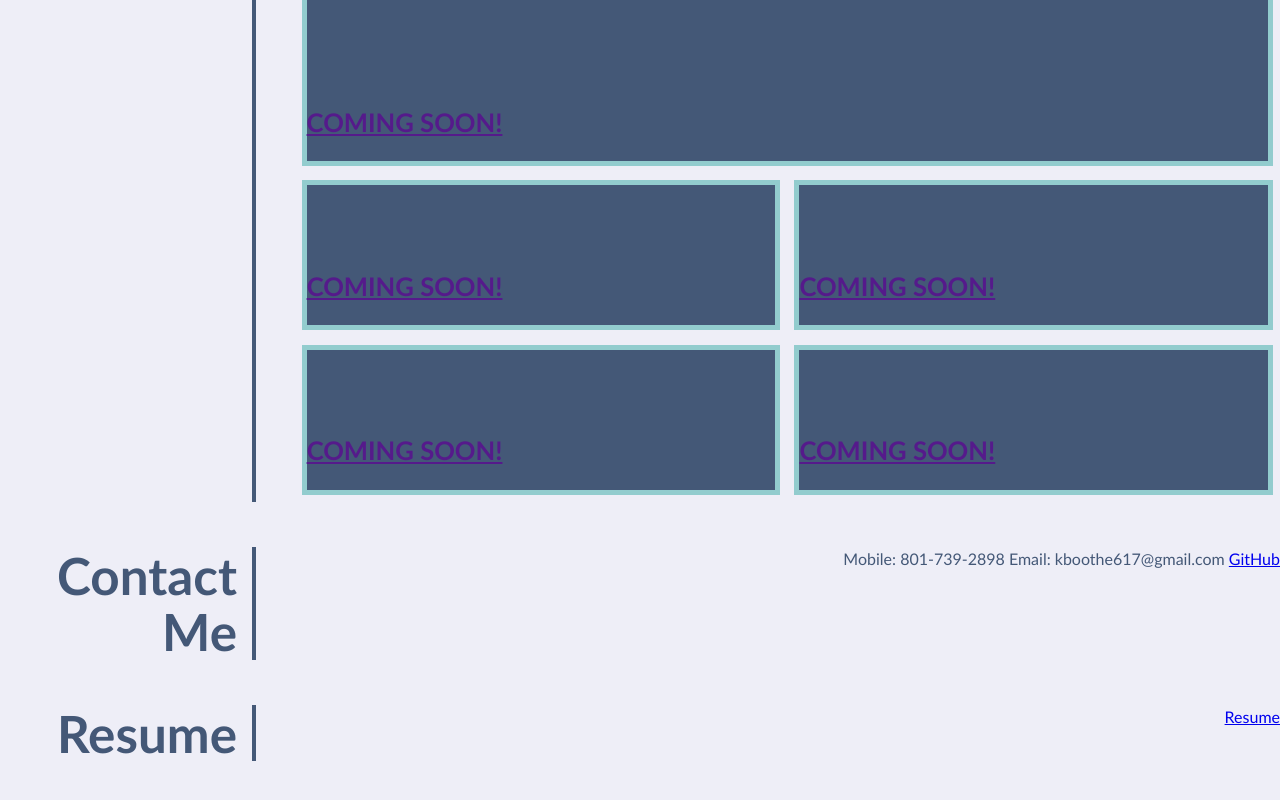
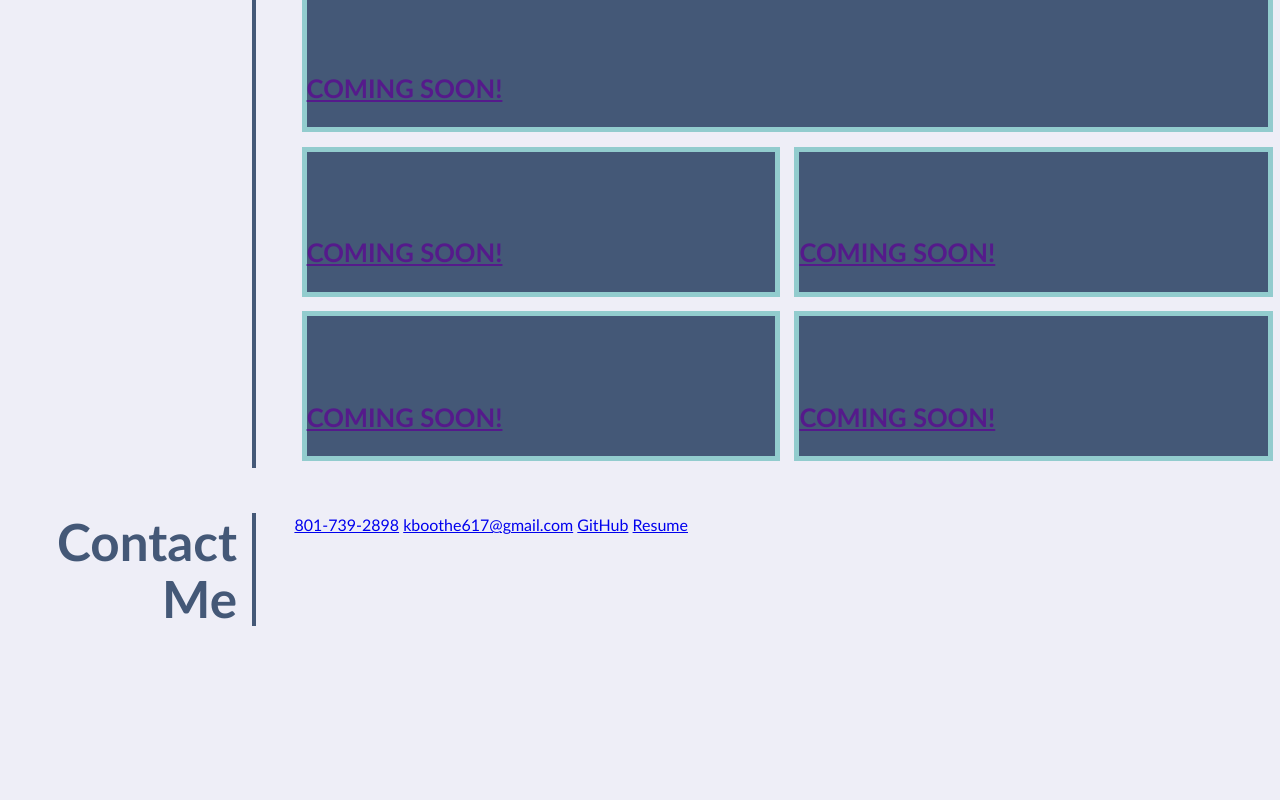
Before and after one commit to KBoothe617/module2-challenge, a plain HTML site: page Develop/index.html in a window 1280 px wide. Shown: the part 882-1682 px from the top of the page. After the commit the page ends 1563 px from the top, so only its background shows below. Drawn offline with Linux system fonts and the light colour scheme.

Commit message:
add links to contact, removed resume section and added to contact

```diff
--- a/Develop/index.html
+++ b/Develop/index.html
@@ -24,9 +24,6 @@
                 </li>
                 <li>
                     <a href="#Contact-Me">Contact Me</a>
-                </li>
-                <li>
-                    <a href="#Resume">Resume</a>
                 </li>
             </ul>
         </nav>
@@ -66,13 +63,12 @@
             </section>
             <section id="Contact-Me" class="page-section">
                 <h2>Contact Me</h2>
-                <p>
-                    Mobile: 801-739-2898    Email: kboothe617@gmail.com     <a href="https://github.com/KBoothe617">GitHub</a>
-                </p>
-            </section>
-            <section id="Resume" class="page-section">
-                <h2>Resume</h2>
-                <a href="./assets/Resume.pdf" target="_blank">Resume</a>
+                <div class="contact">
+                    <a href="tel:801-739-2898">801-739-2898</a>
+                    <a href="mailto:kboothe617@gmail.com">kboothe617@gmail.com</a>
+                    <a href="https://github.com/KBoothe617">GitHub</a>
+                    <a href="./assets/Resume.pdf" target="_blank">Resume</a>
+                </div>
             </section>
         </section>
     </main>
```
